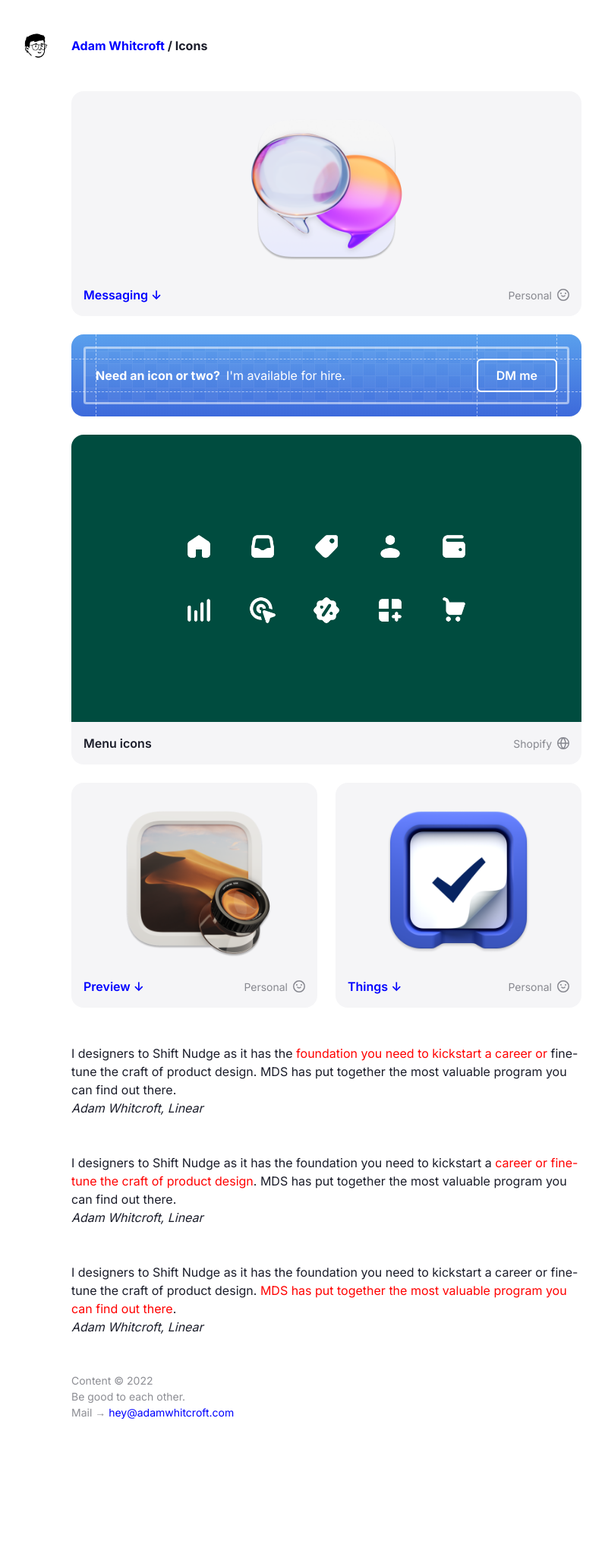
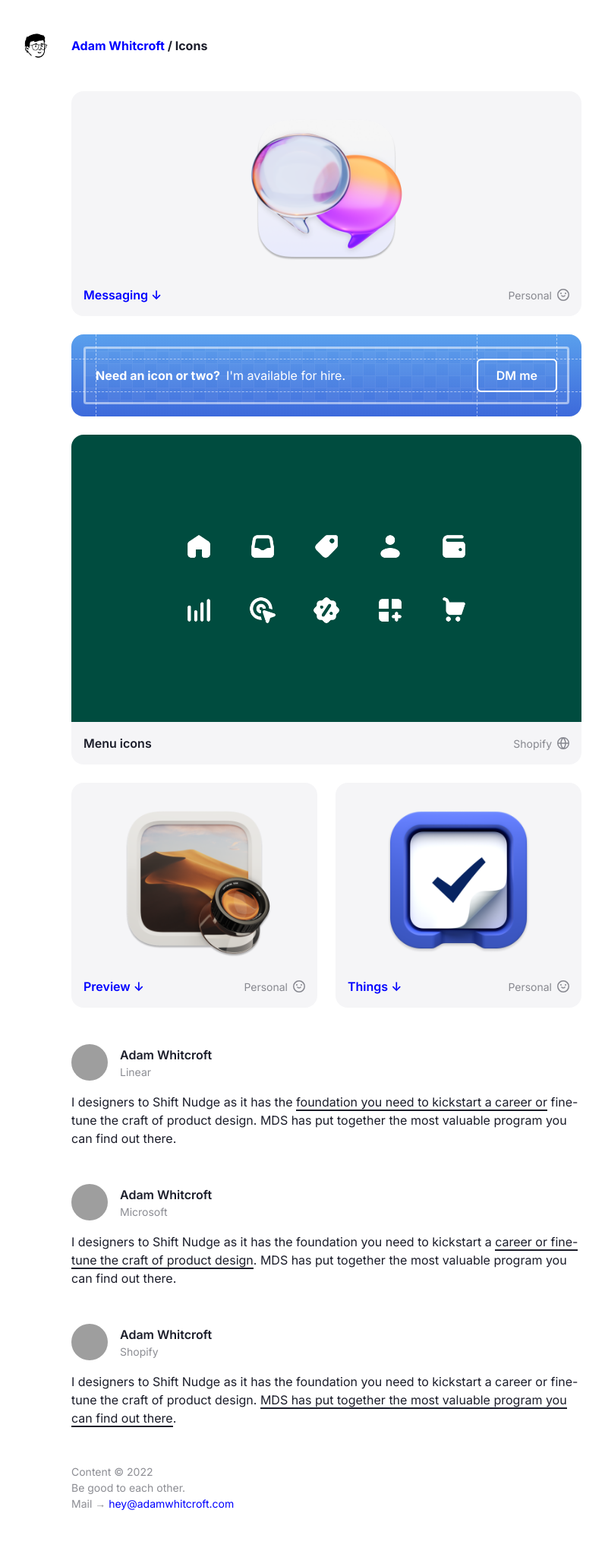
Before and after one commit to AdamWhitcroft/adamwhitcroft.github.io, a Jekyll site: the page built from icons.md, in a window 1280 px wide. Shown: the whole page at 76% size, without its empty margins (210-1007 px from the left). Built offline with Jekyll 4.4.1, drawn with Linux system fonts in a browser that asks for light colours; before the commit the page ends 1917 px from its top, so only the background shows below that; grey boxes are pictures that could not be loaded.

Commit message:
testimonials done

```diff
--- a/_includes/testimonials.html
+++ b/_includes/testimonials.html
@@ -1,10 +1,16 @@
 <section class="testimonials">
     {% for testimonial in site.data.testimonials %}
-    <div {% if forloop.last %}class="last"{% endif %}>
+    <div {% if forloop.last %}class="testimonial last"{% else %}class="testimonial"{% endif %}>
+        <div class="avatar">
+            <img src="{{ testimonial.avatar }}" />
+            <ul class="cite">
+                <li class="source">{{ testimonial.source }}</li>
+                <li class="company">{{ testimonial.company }}</li>
+            </ul>
+        </div>
         <blockquote>
             {{ testimonial.quote }}
         </blockquote>
-        <cite>{{ testimonial.source }}</cite>
     </div>
     {% endfor %}
 </section>
--- a/_sass/_testimonials.scss
+++ b/_sass/_testimonials.scss
@@ -1,7 +1,7 @@
 .testimonials {
     margin-top: $measure;
 
-    div {
+    .testimonial {
         margin-bottom: $measure;
 
         &.last {
@@ -10,12 +10,43 @@
 
     }
 
+    ul {
+        @extend .plain-ul;
+        margin-left: $measure / 3;
+
+        li {
+            line-height: $measure / 2;
+        }
+    }
+
+    .source {
+        font-weight: 600;
+    }
+
+    .company {
+        @extend .font-size-small;
+        @extend .subdued;
+    }
+
+    .avatar {
+        display: flex;
+        align-items: center;
+
+        img {
+            display: block;
+            border-radius: 100%;
+            width: $measure;
+            height: $measure;
+        }
+
+    }
+
     blockquote {
-        margin: 0;
+        margin: $measure / 3 0 0 0;
     }
 
     span {
-        color: red;
+        border-bottom: 2px solid $color;
     }
 
 }
```
Also changed, not shown: _data/testimonials.yml (+9 -3 lines).
